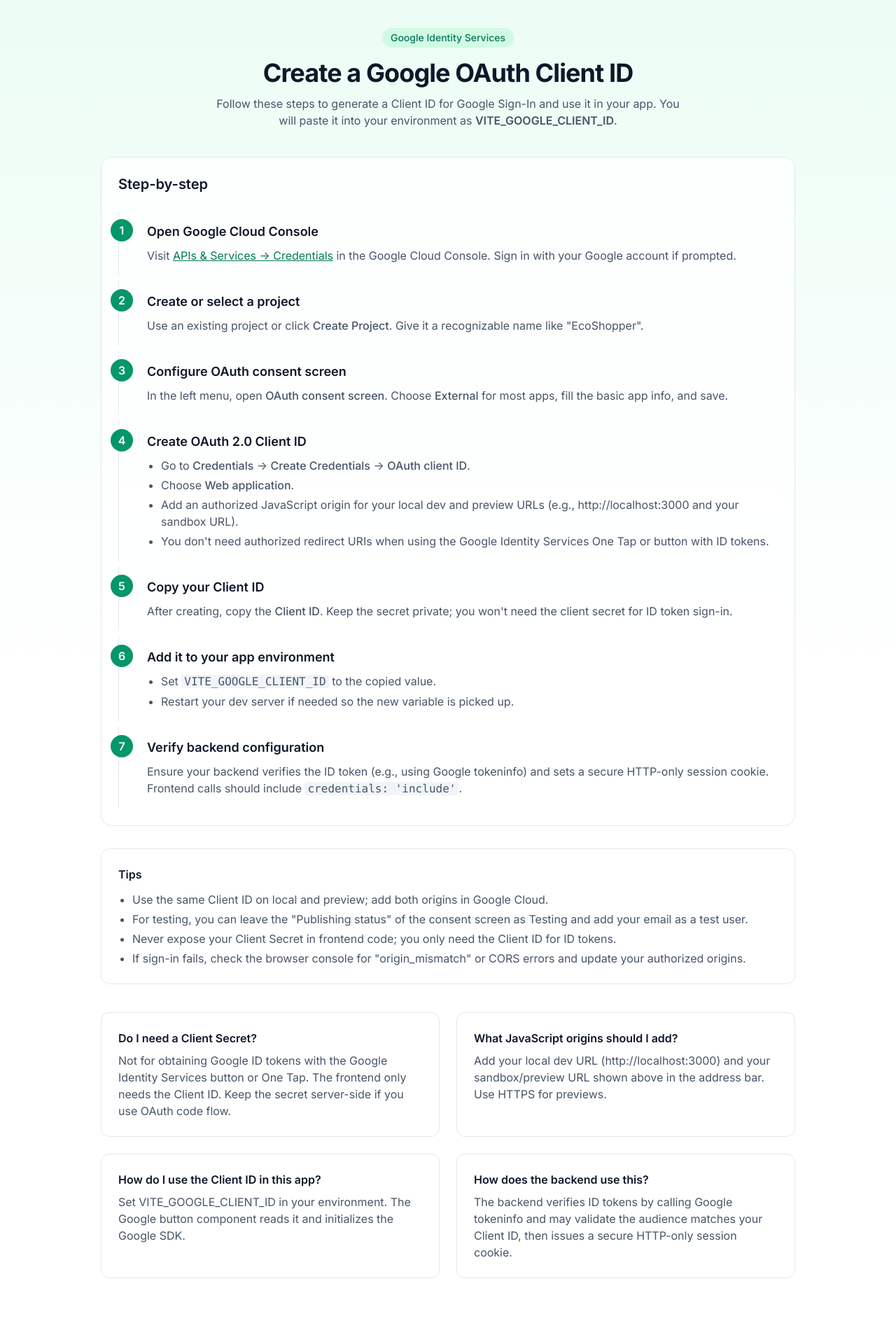
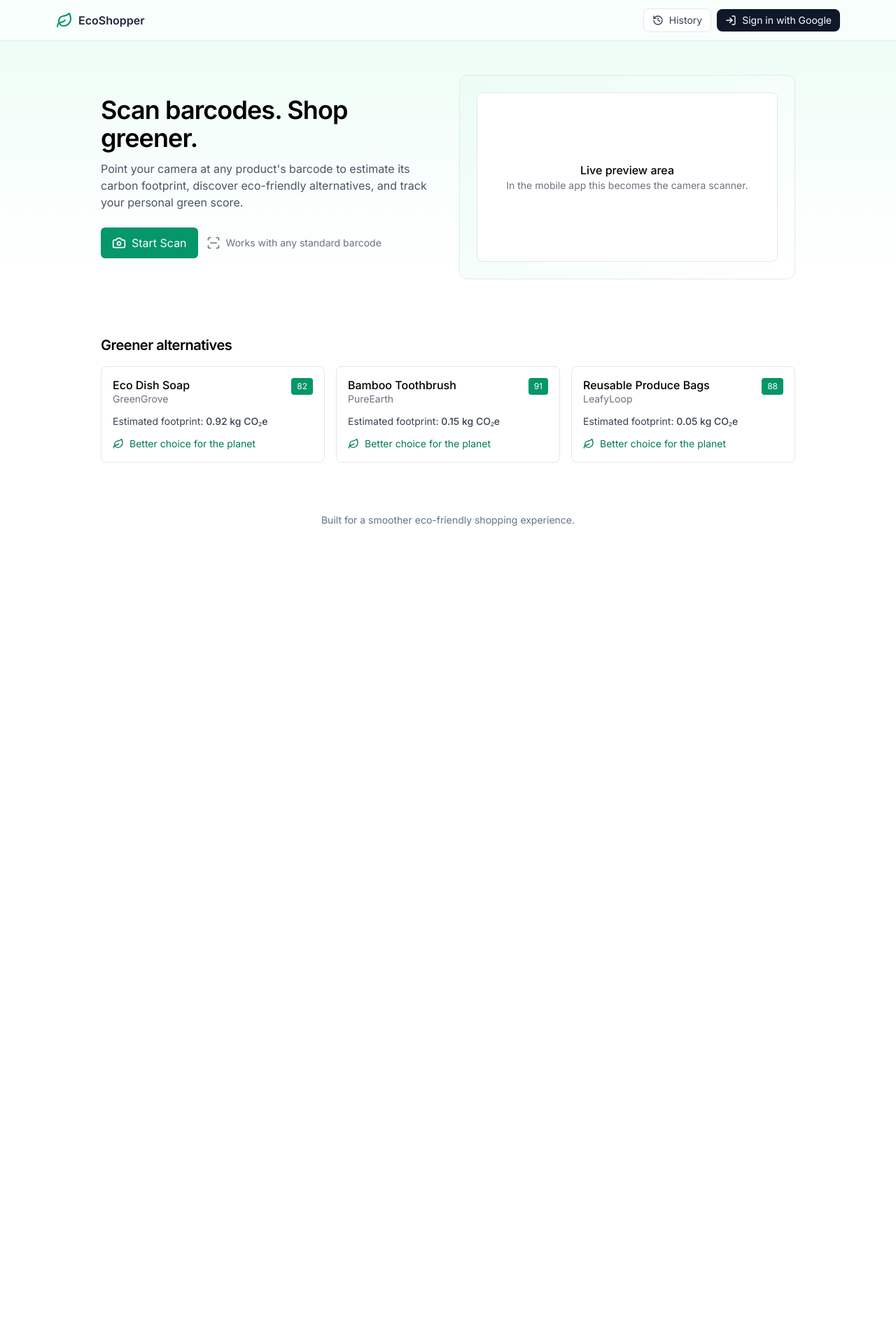
Before and after one commit to nalin-pixel/frontend-repo_p11ajuxw_th07ah, a React (Vite) app: page / in a window 1280 px wide. Shown: the top 1920 px of the page at 70% size. After the commit the page ends 800 px from the top, so only its background shows below. Built offline with nearby package versions, Linux system fonts and the light colour scheme; a web font is replaced by a local one.

Commit message:
Update project prj_p11ajuxw - 2025-11-07T00:54:49.256Z

```diff
--- a/src/App.jsx
+++ b/src/App.jsx
@@ -1,27 +1,67 @@
-import React from 'react';
-import GuideHeader from './components/GuideHeader';
-import StepList from './components/StepList';
-import TipsCard from './components/TipsCard';
-import Faq from './components/Faq';
+import React, { useMemo, useState } from 'react';
+import Navbar from './components/Navbar';
+import Hero from './components/Hero';
+import Scanner from './components/Scanner';
+import ProductList from './components/ProductList';
 
 export default function App() {
+  const [scannerOpen, setScannerOpen] = useState(false);
+  const [scans, setScans] = useState([]);
+  const [scanCount, setScanCount] = useState(0);
+
+  const recommended = useMemo(() => (
+    [
+      { id: 'alt-1', name: 'Eco Dish Soap', brand: 'GreenGrove', footprintKgCO2e: 0.92, rating: 82 },
+      { id: 'alt-2', name: 'Bamboo Toothbrush', brand: 'PureEarth', footprintKgCO2e: 0.15, rating: 91 },
+      { id: 'alt-3', name: 'Reusable Produce Bags', brand: 'LeafyLoop', footprintKgCO2e: 0.05, rating: 88 },
+    ]
+  ), []);
+
+  const onDetected = (code) => {
+    // Simple mock: turn a barcode into a product entry
+    const product = {
+      id: code,
+      name: `Scanned Product ${code.slice(0, 4)}`,
+      brand: 'Unknown Brand',
+      footprintKgCO2e: (code.length % 10) + 0.37,
+      rating: Math.max(20, 100 - (parseInt(code.slice(-2), 10) % 85)),
+    };
+    setScans((prev) => [product, ...prev].slice(0, 6));
+    setScanCount((c) => c + 1);
+  };
+
+  const handleLogin = () => {
+    alert('Sign-in is currently disabled in this preview. The Client ID setup page has been removed.');
+  };
+
   return (
     <div className="min-h-screen bg-gradient-to-b from-emerald-50 via-white to-white">
-      <header className="mx-auto max-w-5xl px-4 py-10">
-        <GuideHeader />
-      </header>
+      <Navbar
+        user={null}
+        onLogin={handleLogin}
+        onLogout={() => {}}
+        onToggleHistory={() => {}}
+        scanCount={scanCount}
+      />
 
-      <main className="mx-auto max-w-5xl px-4 pb-16">
-        <div className="rounded-2xl border border-slate-200 bg-white/70 backdrop-blur p-6">
-          <h2 className="text-xl font-semibold text-slate-900">Step-by-step</h2>
-          <StepList />
-        </div>
-        <TipsCard />
-        <Faq />
+      <main>
+        <Hero onScan={() => setScannerOpen(true)} />
+
+        {scans.length > 0 && (
+          <ProductList title="Your recent scans" products={scans} />
+        )}
+
+        <ProductList title="Greener alternatives" products={recommended} />
       </main>
 
-      <footer className="py-8 text-center text-sm text-slate-500">
-        Need help? Paste your error message here and I can troubleshoot.
+      <Scanner
+        open={scannerOpen}
+        onClose={() => setScannerOpen(false)}
+        onDetected={onDetected}
+      />
+
+      <footer className="py-10 text-center text-sm text-slate-500">
+        Built for a smoother eco-friendly shopping experience.
       </footer>
     </div>
   );
```
Also changed, not shown: 1 other file (tests, documents, lock files or other folders).
